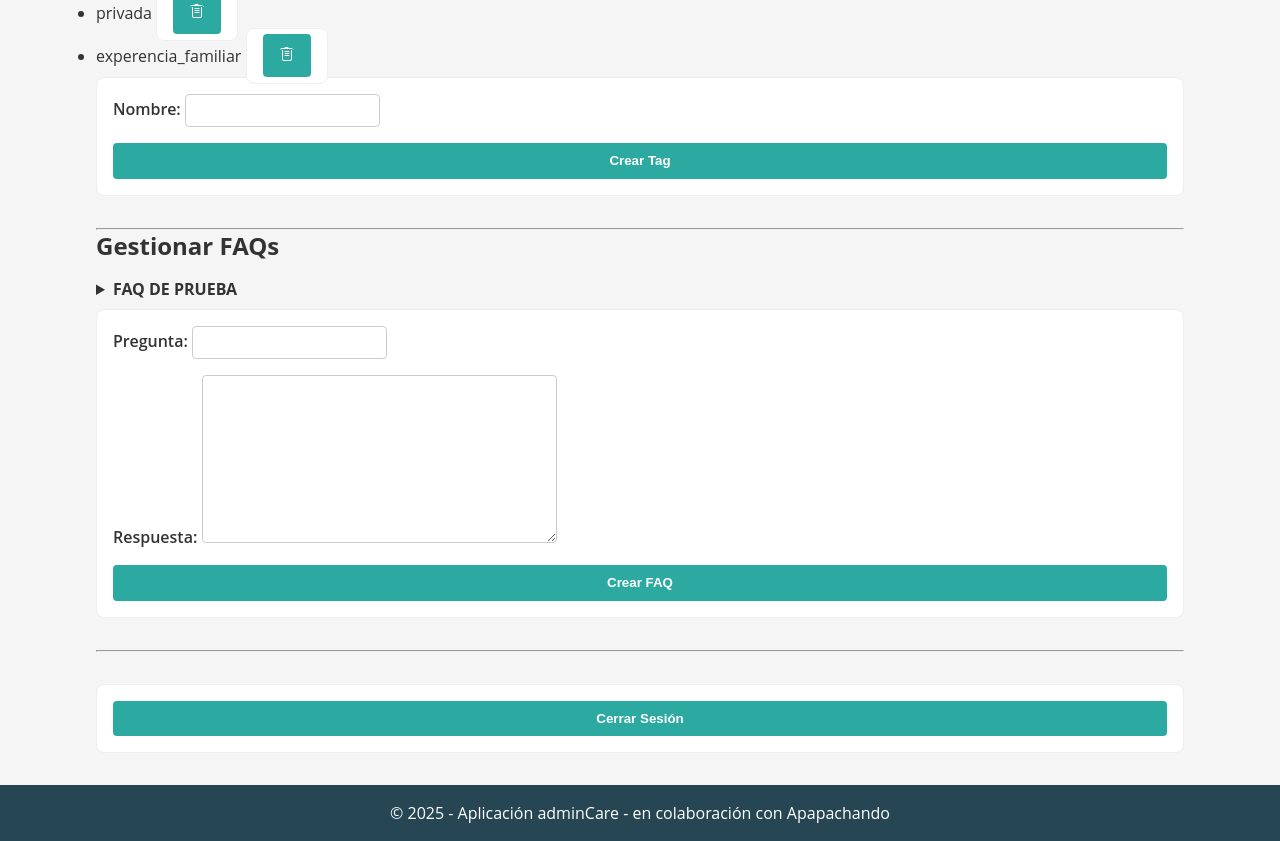
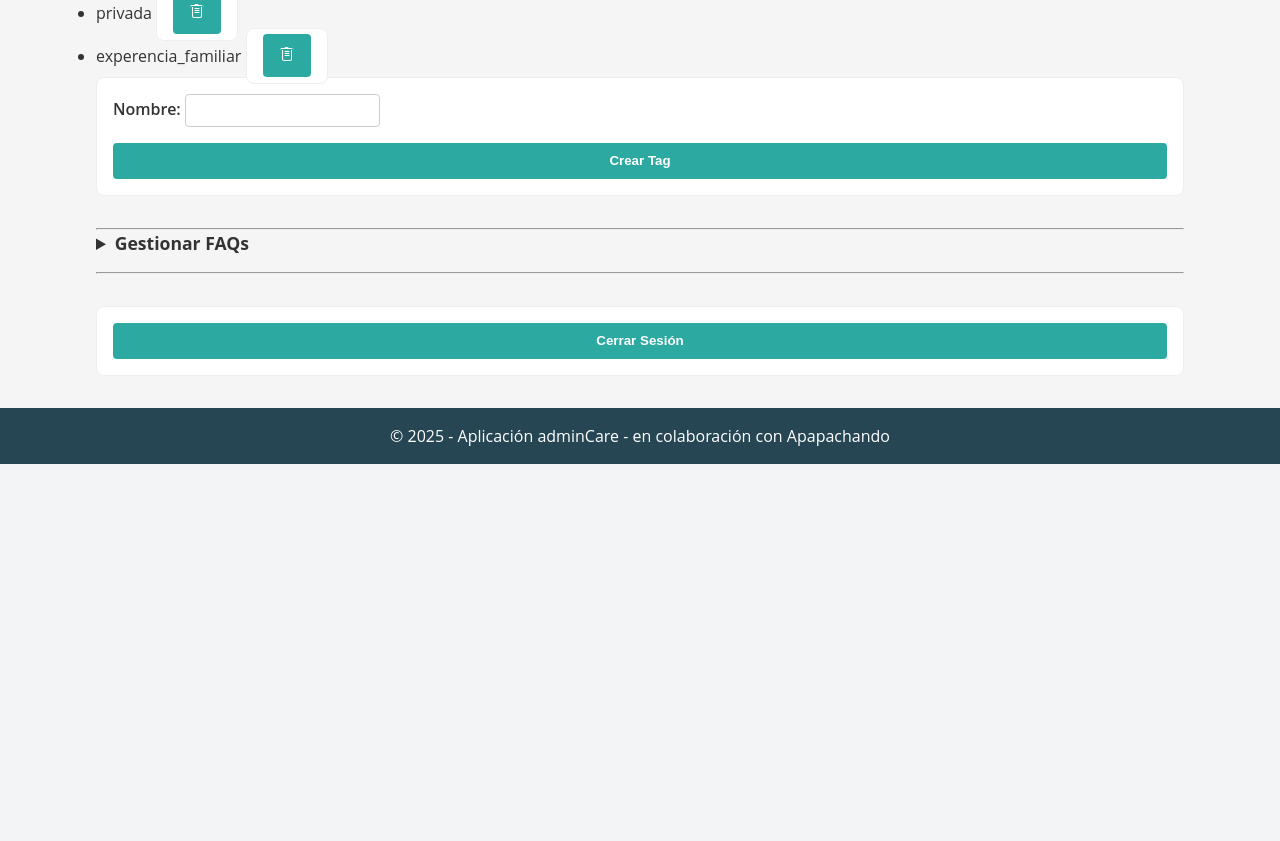
Before and after one commit to ignaciogonlez/AdminCare, a Django app: page /admin-panel/ in a window 1280 px wide. Shown: the part 941-1782 px from the top of the page. After the commit the page ends 1405 px from the top, so only its background shows below. Run offline with Django 5.2, Linux system fonts and the light colour scheme; a user stored in the database is signed in; data comes from the database, SQL or seed files in the repository; parts of the project's set-up code (start-up, migrations or seed data) failed here and were passed over.

Commit message:
arreglo faqs desplegable

```diff
--- a/templates/admin_panel.html
+++ b/templates/admin_panel.html
@@ -6,8 +6,6 @@
 
 <!-- Sección HelpDocuments -->
 <h2>Gestionar Documentos de Ayuda</h2>
-
-{% comment %} Agrupamos por cada etiqueta con <details> para colapsar {% endcomment %}
 {% for tag in tags %}
 <details style="margin-bottom:1rem;">
   <summary style="cursor: pointer; font-weight: bold;">
@@ -19,8 +17,7 @@
       <li style="margin-bottom: 0.5rem;">
         <strong>{{ hd.title }}</strong>
         {% if hd.file %}
-          <br/>
-          <a href="{{ hd.file.url }}" target="_blank">Descargar/Ver Archivo</a>
+          <br/><a href="{{ hd.file.url }}" target="_blank">Descargar/Ver Archivo</a>
         {% endif %}
         <form method="POST" style="display:inline;">
           {% csrf_token %}
@@ -35,7 +32,6 @@
       </li>
       {% endif %}
     {% endfor %}
-    {% comment %} Si no hay documentos para esta etiqueta {% endcomment %}
     {% if not help_docs|dictsort:"title"|yesno:"yes,no" %}
       <li>No hay documentos en esta categoría.</li>
     {% endif %}
@@ -89,16 +85,16 @@
 
 <hr/>
 
-<!-- Sección FAQs -->
-<h2>Gestionar FAQs</h2>
-
+<!-- Sección FAQs en un único desplegable -->
+<details style="margin-bottom:1rem;">
+  <summary style="cursor: pointer; font-weight: bold; font-size:1.1rem;">
+    Gestionar FAQs
+  </summary>
+  <ul style="margin-left: 1.5rem; margin-top: 0.5rem;">
     {% for faq in faqs_list %}
-<details style="margin-bottom:0.5rem;">
-  <summary style="cursor: pointer; font-weight: bold;">
-    {{ faq.question }}
-  </summary>
-  <div style="margin-left: 1.5rem; margin-top: 0.5rem;">
-    <p>{{ faq.answer }}</p>
+      <li style="margin-bottom: 1rem;">
+        <strong>{{ faq.question }}</strong><br>
+        {{ faq.answer }}<br>
         <form method="POST" style="display:inline;">
           {% csrf_token %}
           <input type="hidden" name="delete_faq_id" value="{{ faq.id }}">
@@ -109,17 +105,18 @@
             </svg>
           </button>
         </form>
-  </div>
-</details>
+      </li>
     {% empty %}
-<p>No hay FAQs.</p>
+      <li>No hay FAQs.</li>
     {% endfor %}
+  </ul>
 
-<form method="POST">
+  <form method="POST" style="margin-top: 1rem;">
     {% csrf_token %}
     {{ faq_form.as_p }}
     <button type="submit" name="create_faq" class="btn">Crear FAQ</button>
   </form>
+</details>
 
 <hr/>
 
@@ -130,5 +127,4 @@
     <button type="submit" class="btn">Cerrar Sesión</button>
   </form>
 </div>
-
 {% endblock %}
```
Lines whose indentation alone changed are shown as unchanged.
